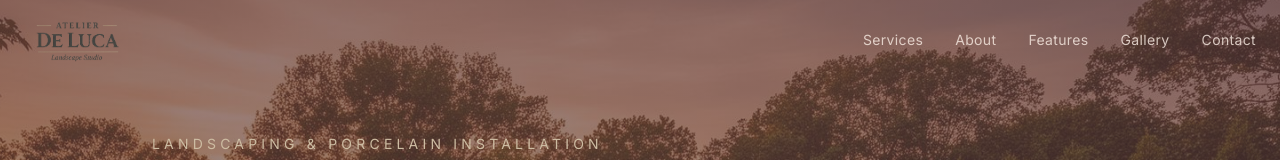
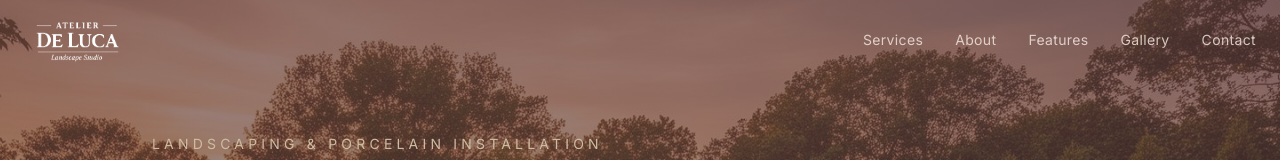
Before and after one commit to SamisDone/Atelier-De-Luca, a Next.js app: page / in a window 1280 px wide. Shown: the top 160 px of the page. Built offline with nearby package versions, Linux system fonts and the light colour scheme.

Commit message:
Fix navbar logo visibility
Co-authored-by: SamisDone <119945235+SamisDone@users.noreply.github.com>

```diff
--- a/src/components/Navbar.tsx
+++ b/src/components/Navbar.tsx
@@ -36,7 +36,9 @@ const Navbar = () => {
             alt="Atelier De Luca"
             width={300}
             height={80}
-            className="h-16 md:h-20 w-auto object-contain"
+            className={`h-16 md:h-20 w-auto object-contain transition-all duration-500 ${
+              scrolled ? "" : "brightness-0 invert"
+            }`}
           />
           <div className="hidden md:flex items-center gap-8">
             {navItems.map((item) => (
```
